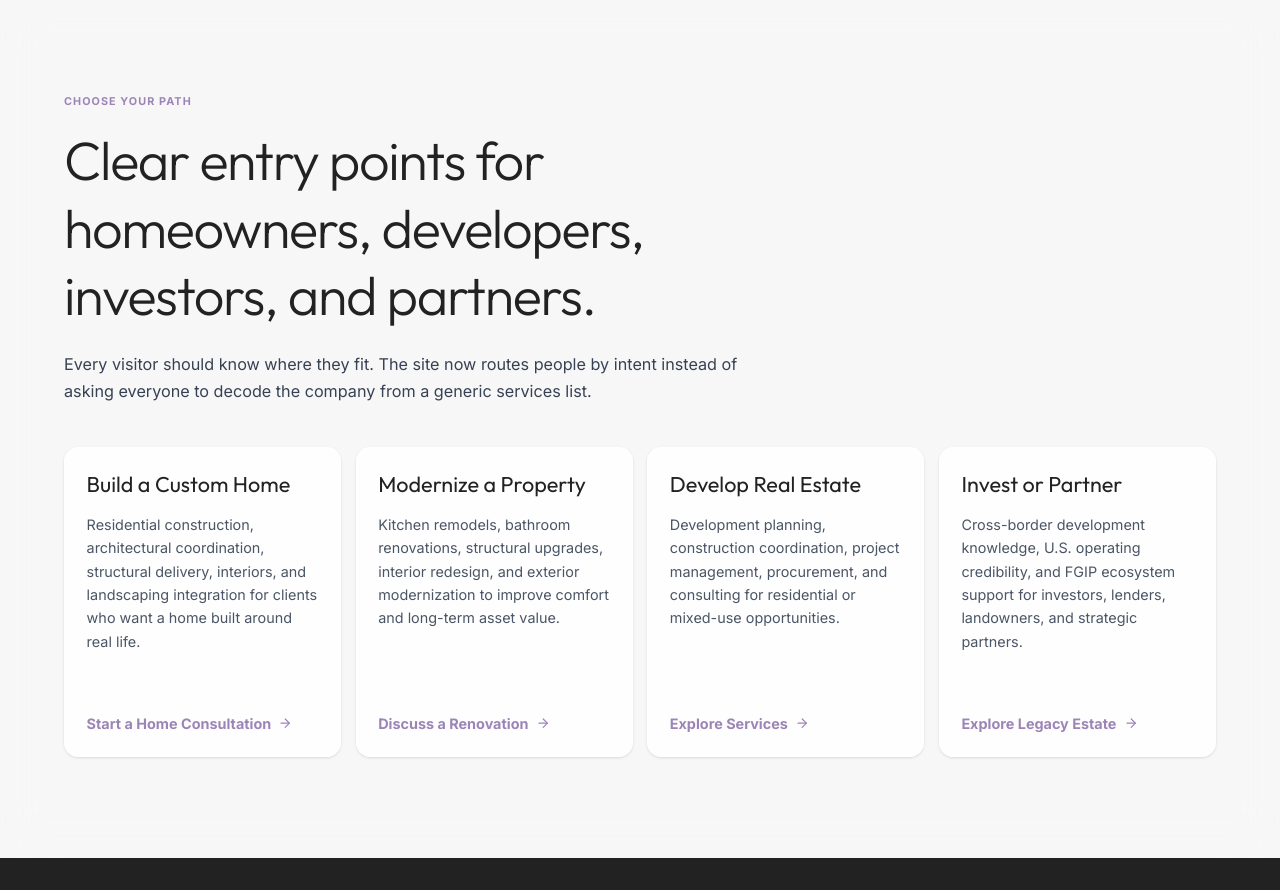
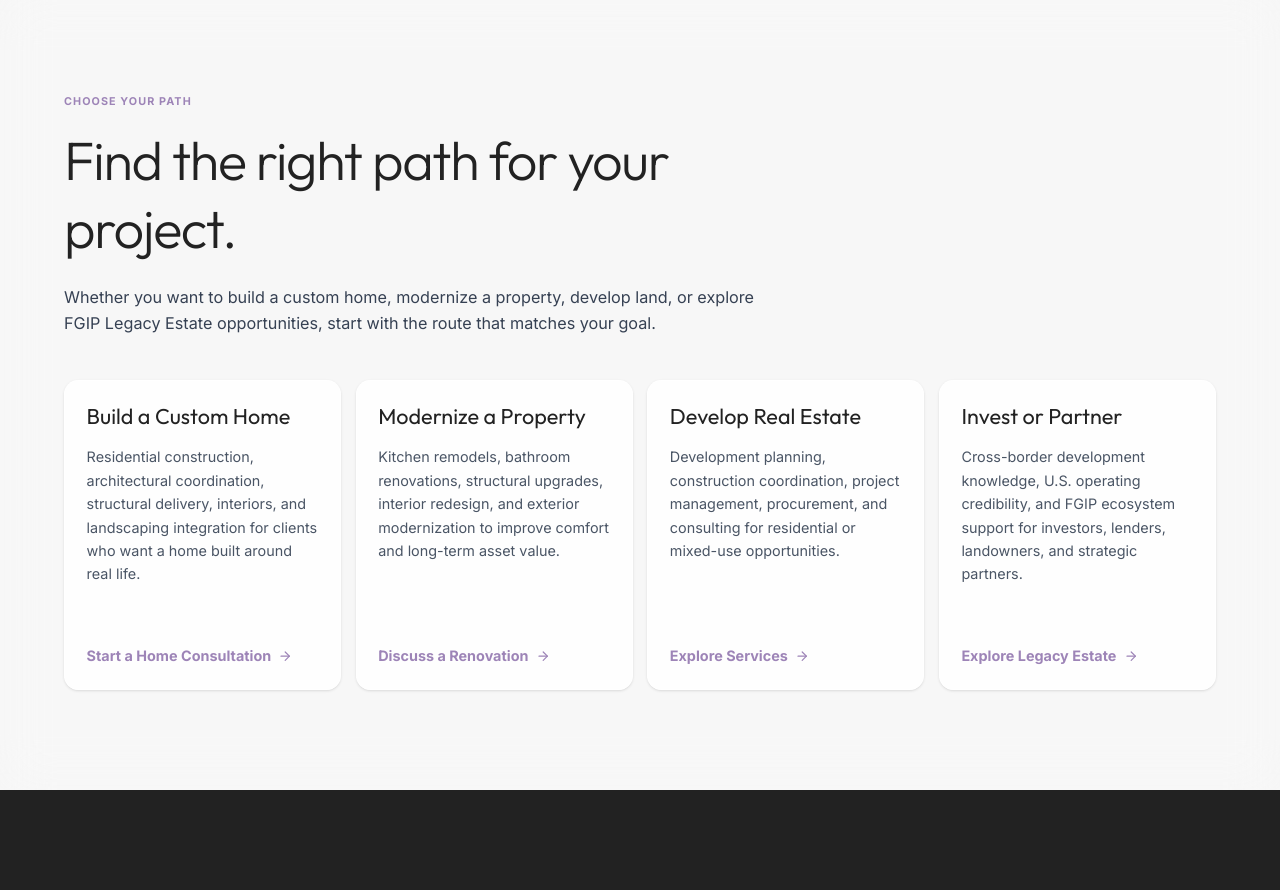
Before and after one commit to oxFleming/firstgencomplete, a React (Vite) app: page / in a window 1280 px wide. Shown: the part 1340-2230 px from the top of the page. Built offline with nearby package versions, Linux system fonts and the light colour scheme.

Commit message:
Clarify homepage pathways messaging

```diff
--- a/src/Home.tsx
+++ b/src/Home.tsx
@@ -38,7 +38,7 @@ const servicePaths = [
     title: 'Invest or Partner',
     text: 'Cross-border development knowledge, U.S. operating credibility, and FGIP ecosystem support for investors, lenders, landowners, and strategic partners.',
     action: 'Explore Legacy Estate',
-    path: '/invest'
+    path: '/fgip-legacy-estate'
   }
 ];
 
@@ -314,9 +314,9 @@ export default function Home() {
           <div className="max-w-3xl mb-12 fade-up">
             <p className="text-brand-primary text-xs font-bold tracking-widest uppercase mb-5">CHOOSE YOUR PATH</p>
             <h2 className="text-4xl md:text-6xl font-light leading-tight font-heading tracking-tight mb-6">
-              Clear entry points for homeowners, developers, investors, and partners.
+              Find the right path for your project.
             </h2>
-            <p className="text-gray-700 text-lg leading-relaxed">Every visitor should know where they fit. The site now routes people by intent instead of asking everyone to decode the company from a generic services list.</p>
+            <p className="text-gray-700 text-lg leading-relaxed">Whether you want to build a custom home, modernize a property, develop land, or explore FGIP Legacy Estate opportunities, start with the route that matches your goal.</p>
           </div>
 
           <div className="grid grid-cols-1 md:grid-cols-2 lg:grid-cols-4 gap-4 fade-up">
```
